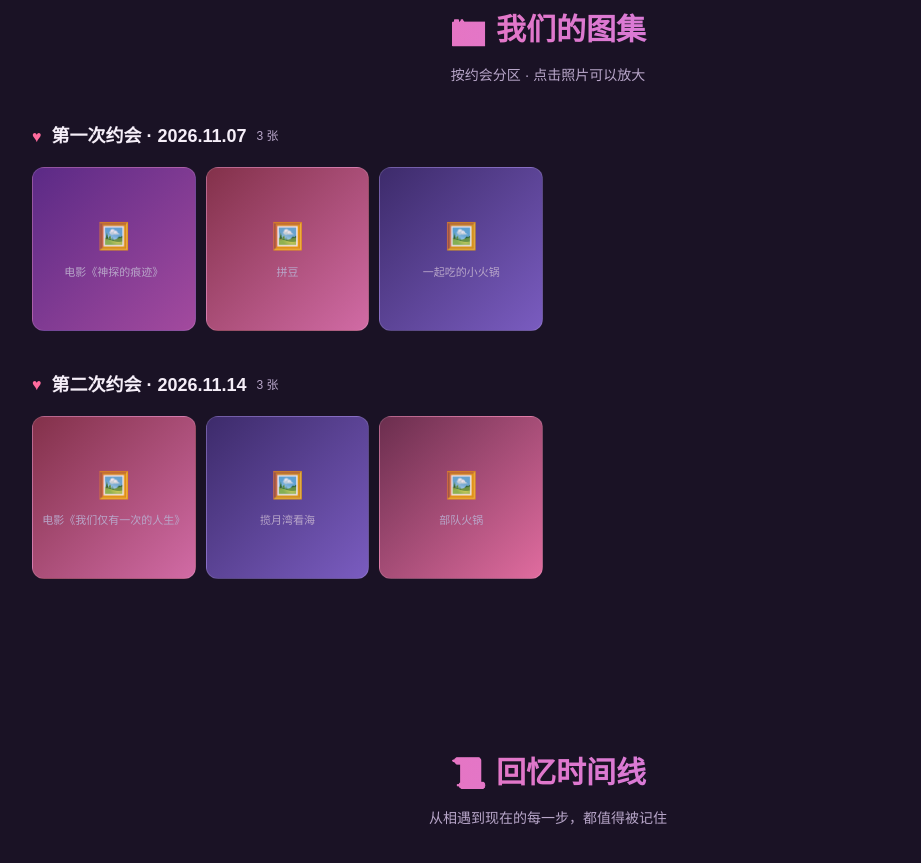
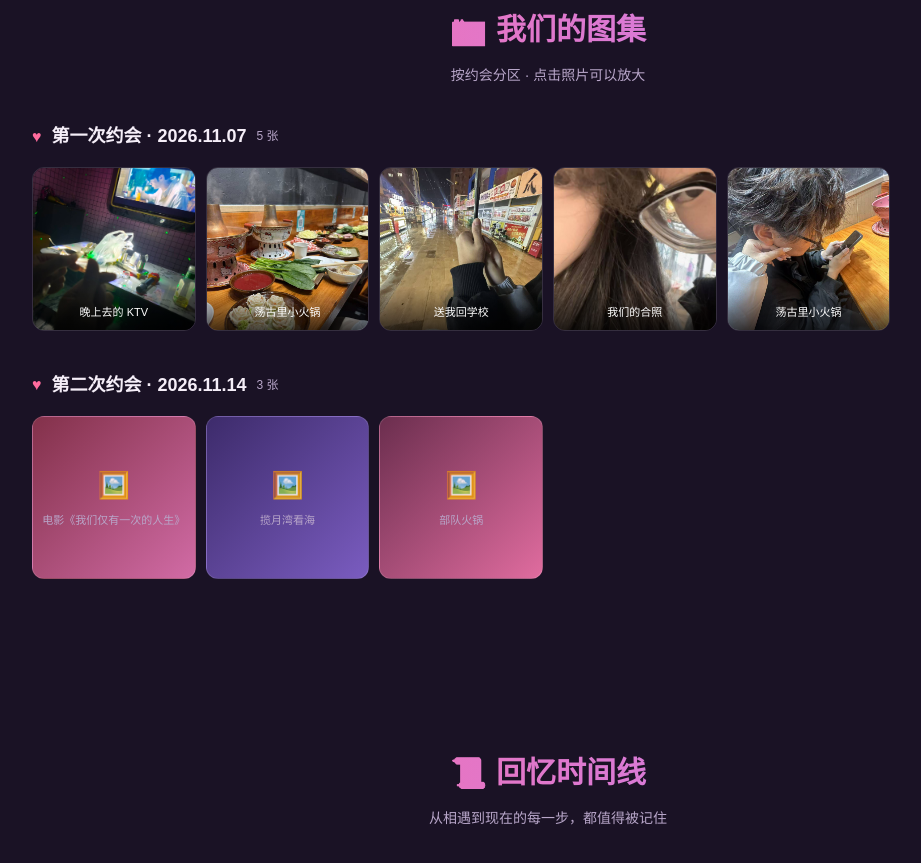
Before and after one commit to worldL4/love, a plain HTML site: page index.html in a window 1280 px wide. Shown: the part 820-1683 px from the top of the page, without its empty margins (92-1013 px from the left). Drawn offline with Linux system fonts and the light colour scheme.

Commit message:
update: 第一次约会照片

```diff
--- a/index.html
+++ b/index.html
@@ -197,9 +197,11 @@ const CONFIG = {
     {
       title: "第一次约会 · 2026.11.07",
       photos: [
-        { img: null, cap: "电影《神探的痕迹》" },
-        { img: null, cap: "拼豆" },
-        { img: null, cap: "一起吃的小火锅" },
+        { img: "photos/date1/ktv.jpg", cap: "晚上去的 KTV" },
+        { img: "photos/date1/hotpot1.jpg", cap: "荡古里小火锅" },
+        { img: "photos/date1/send-home.jpg", cap: "送我回学校" },
+        { img: "photos/date1/heying.jpg", cap: "我们的合照" },
+        { img: "photos/date1/hotpot2.jpg", cap: "荡古里小火锅" },
       ],
     },
     {
```
